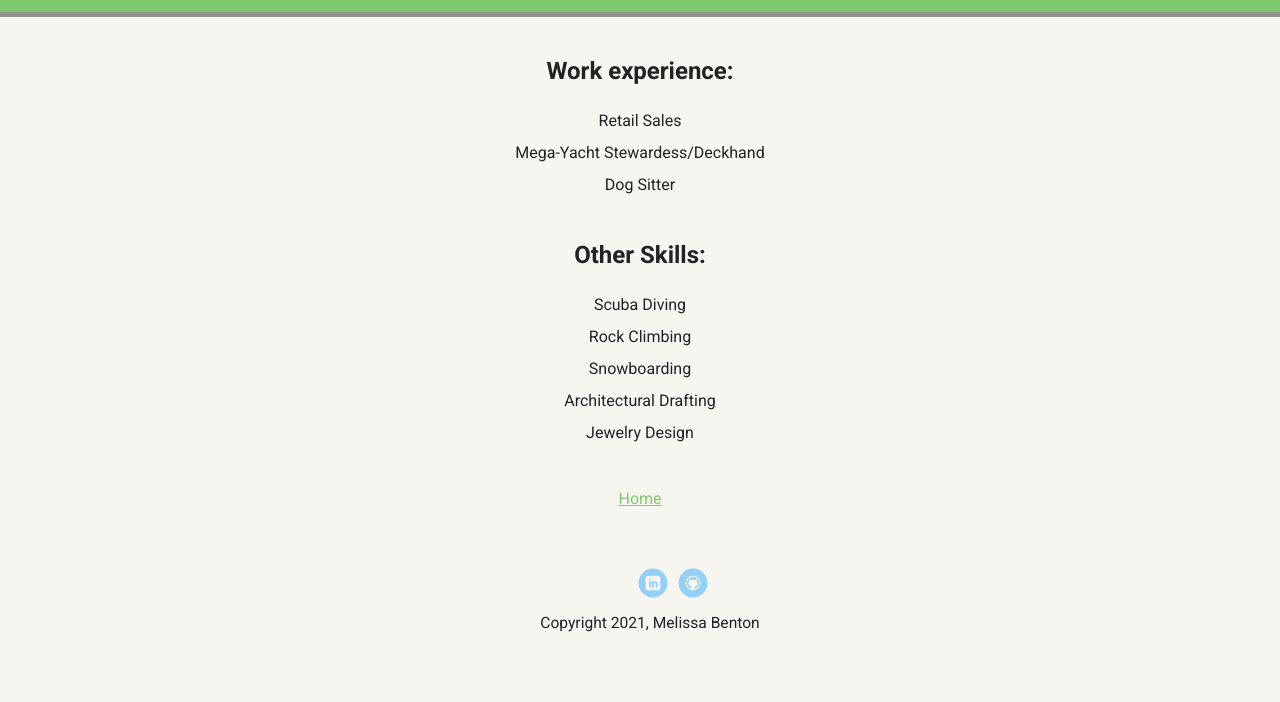
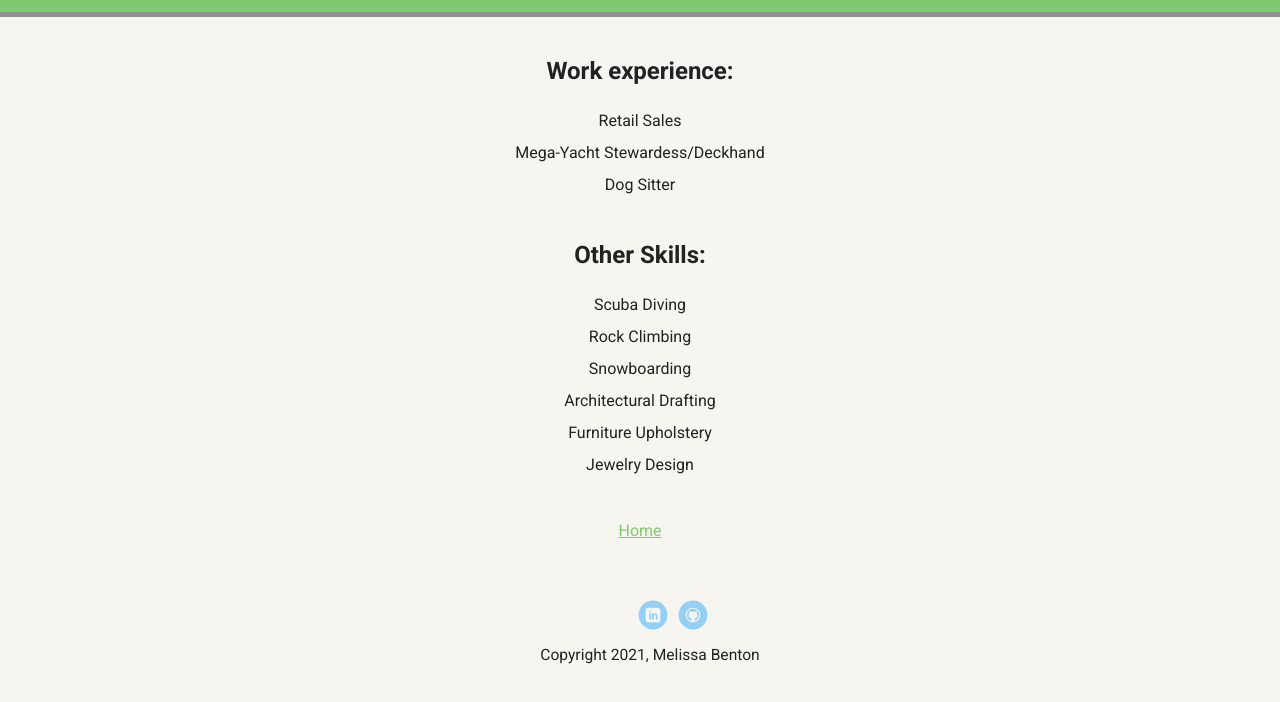
Before and after one commit to MABBenton/TechDegree_Profile-Project1, a plain HTML site: page experience.html in a window 1280 px wide. Shown: the part 94-796 px from the top of the page. Drawn offline with Linux system fonts and the light colour scheme; a web font is replaced by a local one.

Commit message:
added skills

```diff
--- a/experience.html
+++ b/experience.html
@@ -27,6 +27,7 @@
         <li>Rock Climbing</li>
         <li>Snowboarding</li>
         <li>Architectural Drafting</li>
+        <li>Furniture Upholstery</li>
         <li>Jewelry Design</li>
       </ul>
   </section>
```
